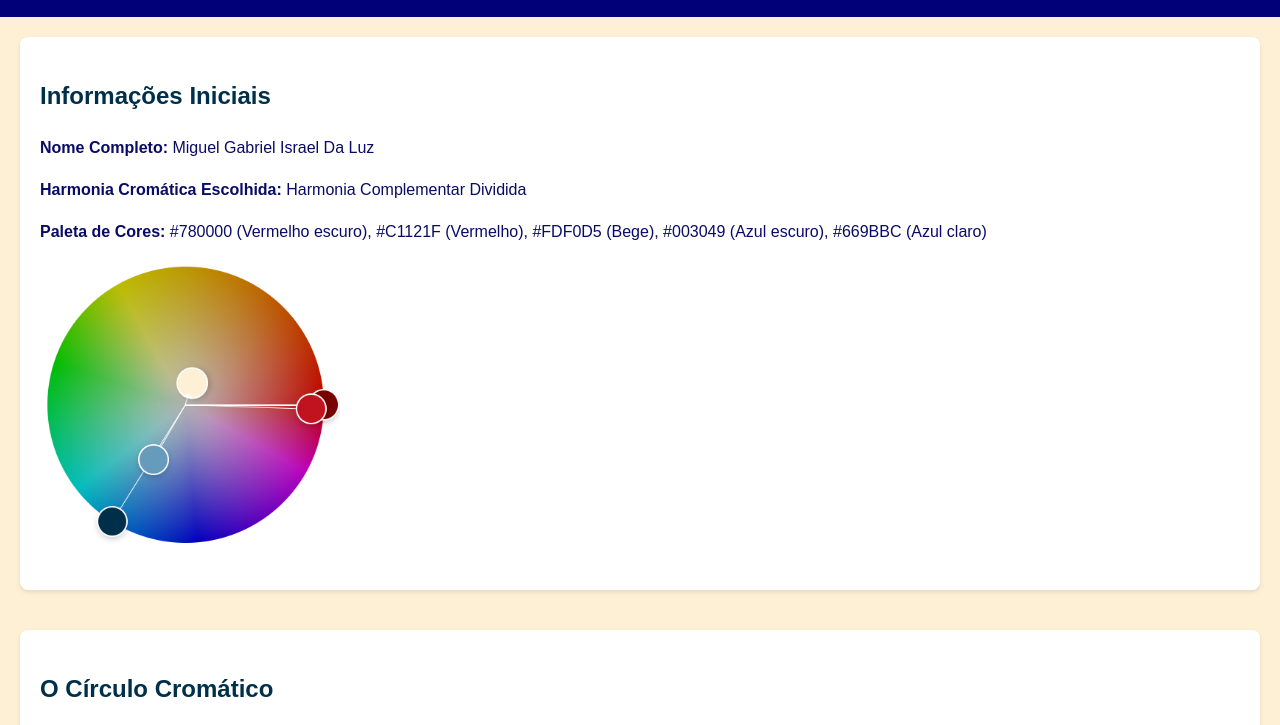
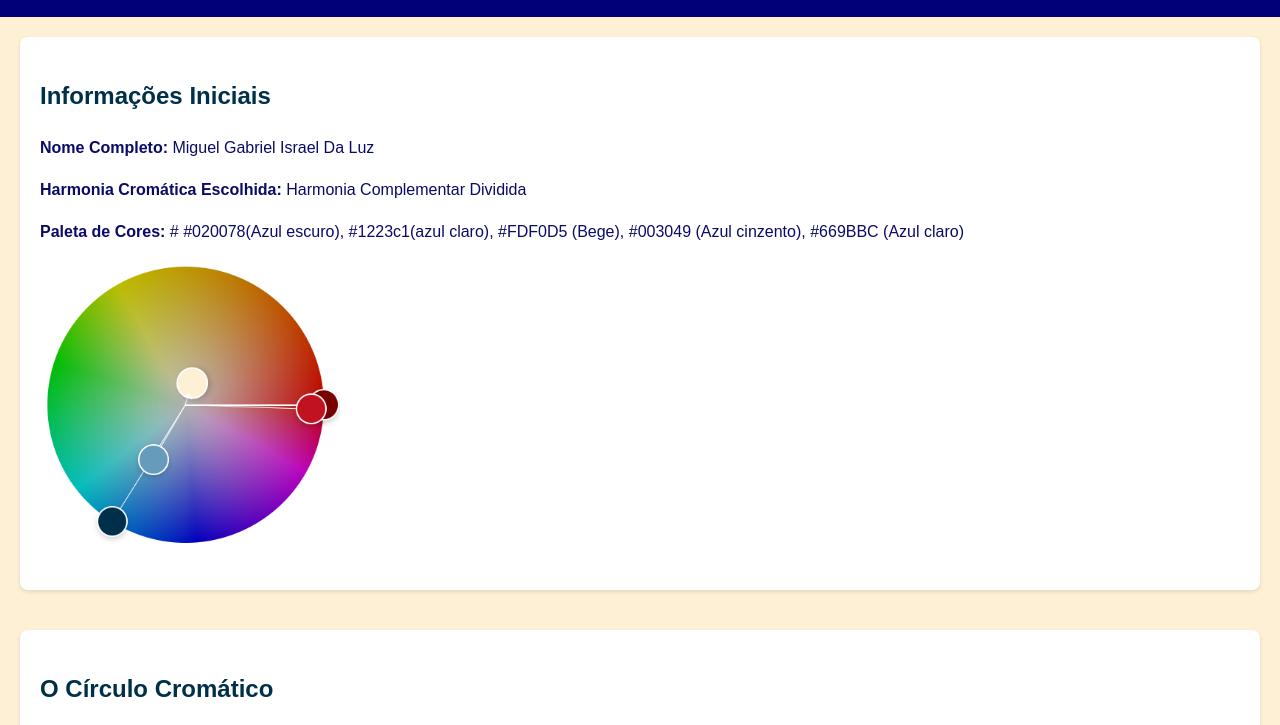
Before and after one commit to MiguelGabriel1613/site2alexandre, a plain HTML site: page index.html in a window 1280 px wide. Shown: the part 74-799 px from the top of the page. Drawn offline with Linux system fonts and the light colour scheme.

Commit message:
primeira tive informacoes

```diff
--- a/index.html
+++ b/index.html
@@ -15,7 +15,7 @@
         <h2>Informações Iniciais</h2>
         <p><strong>Nome Completo:</strong> Miguel Gabriel Israel Da Luz</p>
         <p><strong>Harmonia Cromática Escolhida:</strong> Harmonia Complementar Dividida</p>
-        <p><strong>Paleta de Cores:</strong> #780000 (Vermelho escuro), #C1121F (Vermelho), #FDF0D5 (Bege), #003049 (Azul escuro), #669BBC (Azul claro)</p>
+        <p><strong>Paleta de Cores:</strong> # #020078(Azul escuro),  #1223c1(azul claro), #FDF0D5 (Bege), #003049 (Azul cinzento), #669BBC (Azul claro)</p>
         <img src="./imgs/harmonia-complementar-dividida.png" alt="Representação das cores da paleta no círculo cromático" width="300">
     </section>
 
```
